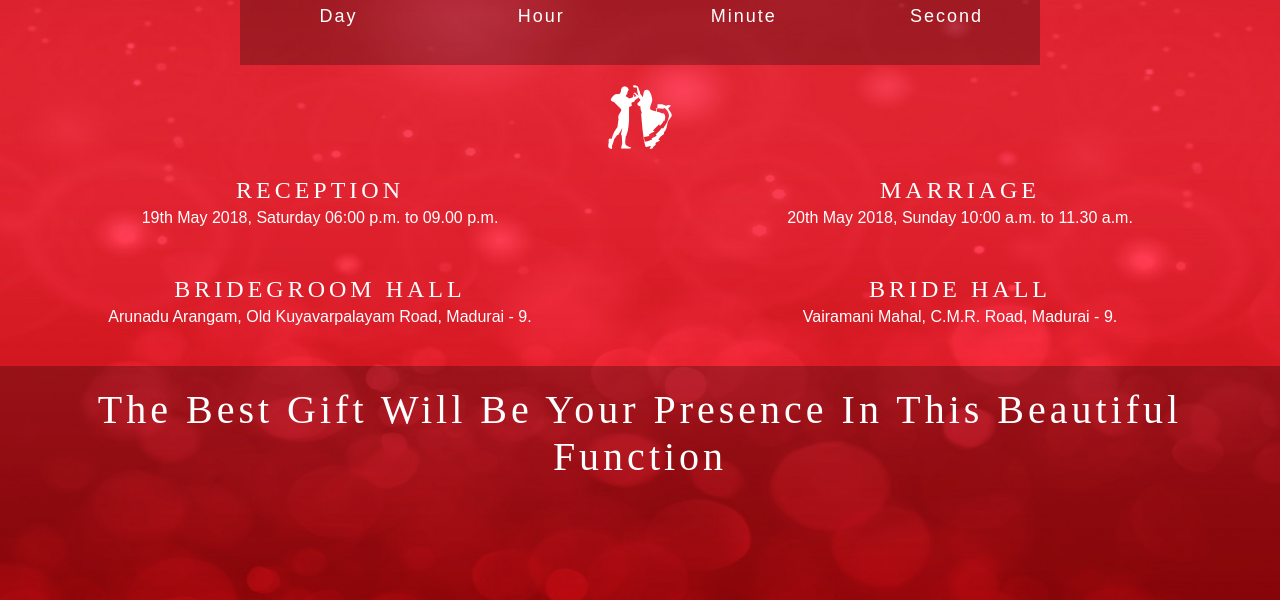
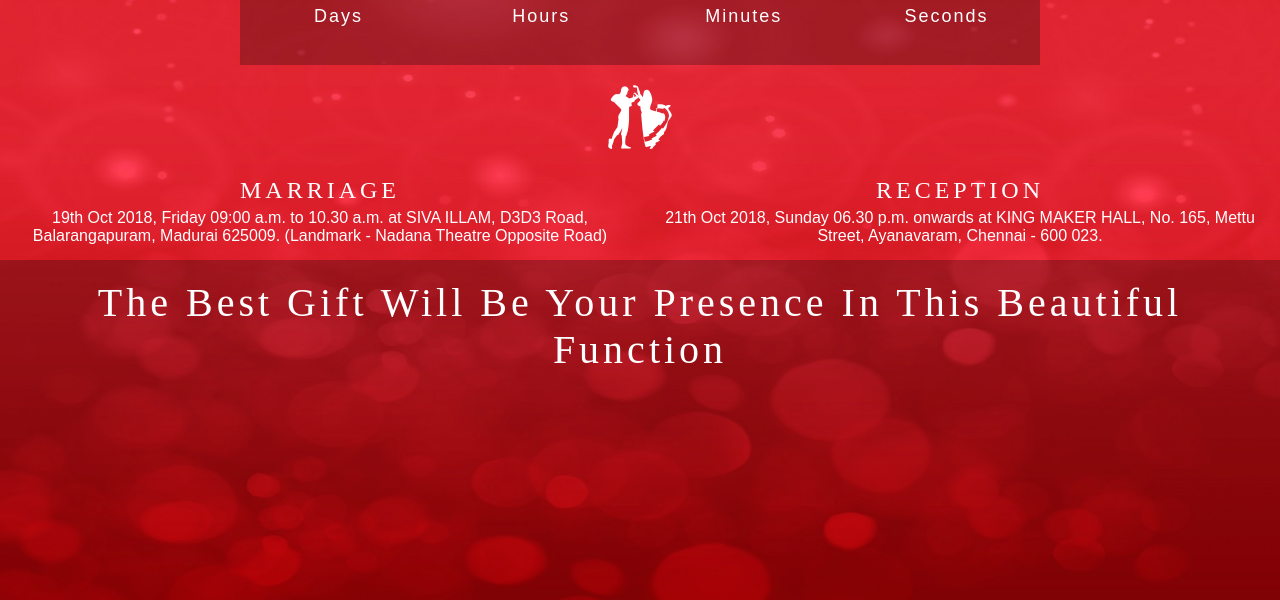
Before and after one commit to tskravisankar/tskravisankar.github.io, a plain HTML site: page index.html in a window 1280 px wide. Shown: the part 510-1110 px from the top of the page. Drawn offline with Linux system fonts and the light colour scheme.

Commit message:
Update index.html

```diff
--- a/index.html
+++ b/index.html
@@ -2,7 +2,7 @@
 <html lang="zxx">
 
 <head>
-	<title>Kishore Kumar & Daksha | Wedding Invitation</title>
+	<title>Senthil Kumar & Nandhini | Wedding Invitation</title>
 	<!-- Meta tag Keywords -->
 	<meta name="viewport" content="width=device-width, initial-scale=1">
 	<meta charset="UTF-8" />
@@ -39,9 +39,9 @@ body {
 <body>
 		<!--header-->
 		<h1 style="padding-bottom:0px!important;"><img src="images/ourwedding.gif" height="200"></h1>
-		<h1 style="padding-bottom: 10px!important;padding-top: 0px!important;text-shadow:unset;font-size:2.5em;font-family:Brush Script MT;">R.J. KISHORE KUMAR</h1>
+		<h1 style="padding-bottom: 10px!important;padding-top: 0px!important;text-shadow:unset;font-size:2.5em;font-family:Brush Script MT;">G.C. SENTHIL KUMAR</h1>
 		<h1 style="padding:0px!important;padding-bottom: 10px!important;text-shadow:unset;font-family:Brush Script MT;font-size:1.5em;"><i class="fa fa-heart" aria-hidden="true"></i><i class="fa fa-heart" aria-hidden="true"></i><i class="fa fa-heart" aria-hidden="true"></i> WEDS <i class="fa fa-heart" aria-hidden="true"></i><i class="fa fa-heart" aria-hidden="true"></i><i class="fa fa-heart" aria-hidden="true"></i></h1>
-		<h1 style="padding-top:0px!important;padding-bottom:15px;text-shadow:unset;font-family:Brush Script MT;font-size:2.5em">G.R. DAKSHA</h1>
+		<h1 style="padding-top:0px!important;padding-bottom:15px;text-shadow:unset;font-family:Brush Script MT;font-size:2.5em">A.B. NANDHINI</h1>
 		<!--//header-->
 			<!--timer-->
 			<div class="examples">
@@ -56,26 +56,12 @@ body {
 			<div class="row">
 			<div class="col-md-12" style="width: 100%;display: flex;">
 			<div class="col-md-6" style="width: 50%;margin: 5px;">
-			<h1 style="font-family:Brush Script MT;font-size:1.5em;text-shadow:unset;padding-bottom: 5px;">RECEPTION</h1>
-			<p style="text-align: center;color: white;">19th May 2018, Saturday 06:00 p.m. to 09.00 p.m.</p>
+			<h1 style="font-family:Brush Script MT;font-size:1.5em;text-shadow:unset;padding-bottom: 5px;">MARRIAGE</h1>
+			<p style="text-align: center;color: white;">19th Oct 2018, Friday 09:00 a.m. to 10.30 a.m. at <b>SIVA ILLAM,</b> D3D3 Road, Balarangapuram, Madurai 625009. (Landmark - Nadana Theatre Opposite Road)</p>
 			</div>
 			<div class="col-md-6" style="width: 50%;margin: 5px;">
-			<h1 style="font-family:Brush Script MT;font-size:1.5em;text-shadow:unset;padding-bottom: 5px;">MARRIAGE</h1>
-			<p style="text-align: center;color: white;">20th May 2018, Sunday 10:00 a.m. to 11.30 a.m.</p>
-			</div>
-			</div>
-			</div>
-			</div>
-			<div class="container" style="margin-top: 20px;margin-bottom:35px">
-			<div class="row">
-			<div class="col-md-12" style="width: 100%;display: flex;">
-			<div class="col-md-6" style="width: 50%;margin: 5px;">
-			<h1 style="font-family:Brush Script MT;font-size:1.5em;text-shadow:unset;padding-bottom: 5px;">BRIDEGROOM HALL</h1>
-			<p style="text-align: center;color: white;">Arunadu Arangam, Old Kuyavarpalayam Road, Madurai - 9.</p>
-			</div>
-			<div class="col-md-6" style="width: 50%;margin: 5px;">
-			<h1 style="font-family:Brush Script MT;font-size:1.5em;text-shadow:unset;padding-bottom: 5px;">BRIDE HALL</h1>
-			<p style="text-align: center;color: white;">Vairamani Mahal, C.M.R. Road, Madurai - 9.</p>
+			<h1 style="font-family:Brush Script MT;font-size:1.5em;text-shadow:unset;padding-bottom: 5px;">RECEPTION</h1>
+			<p style="text-align: center;color: white;">21th Oct 2018, Sunday 06.30 p.m. onwards at <b>KING MAKER HALL,</b> No. 165, Mettu Street, Ayanavaram, Chennai - 600 023.</p>
 			</div>
 			</div>
 			</div>
@@ -98,8 +84,8 @@ body {
 	<script>
 		$('#simply-countdown-losange').simplyCountdown({
 			year: 2018,
-			month: 5,
-			day: 20
+			month: 10,
+			day: 19
 		});
 	</script>
 	<!-- //Countdown-Timer-JavaScript -->
```
